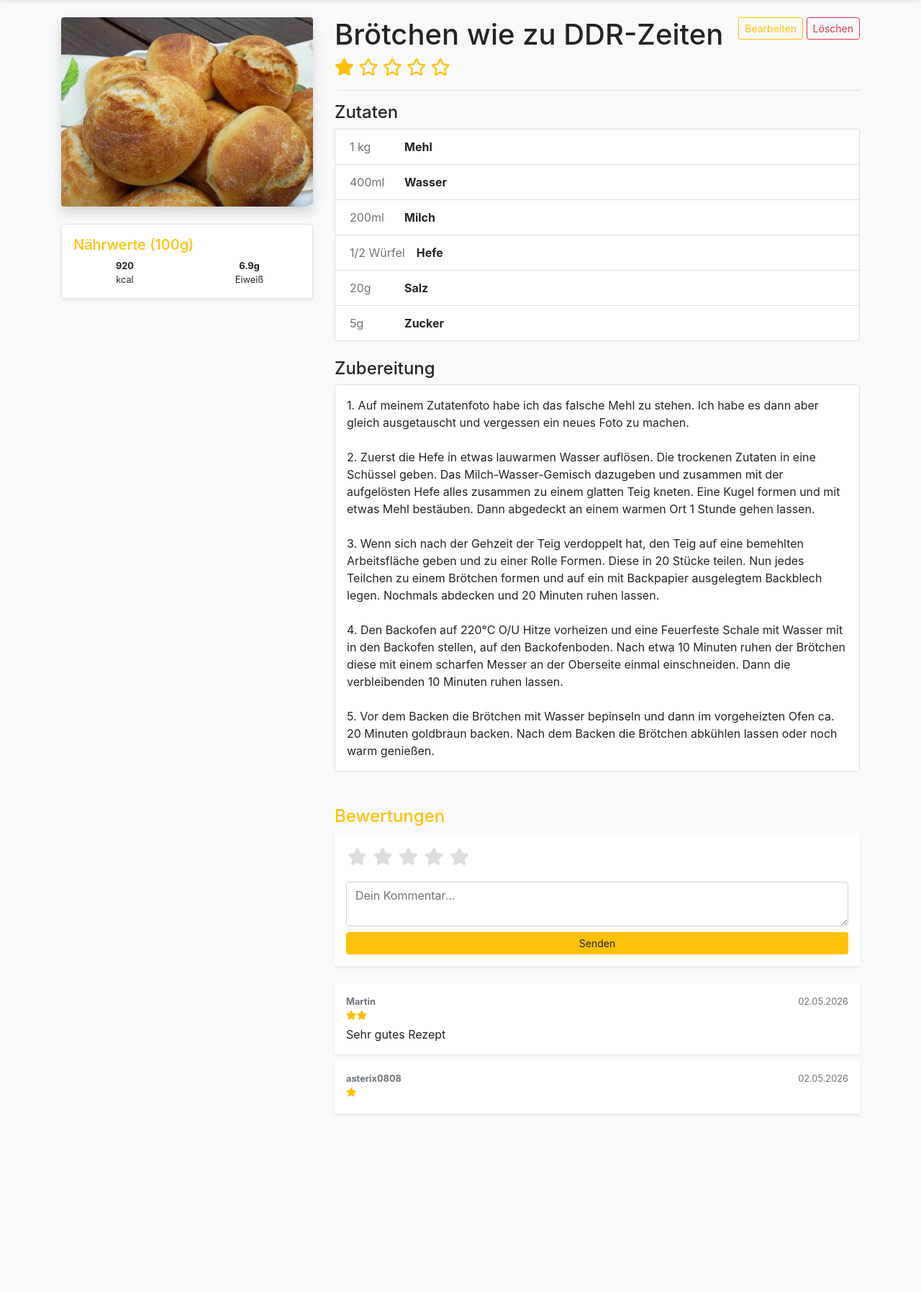
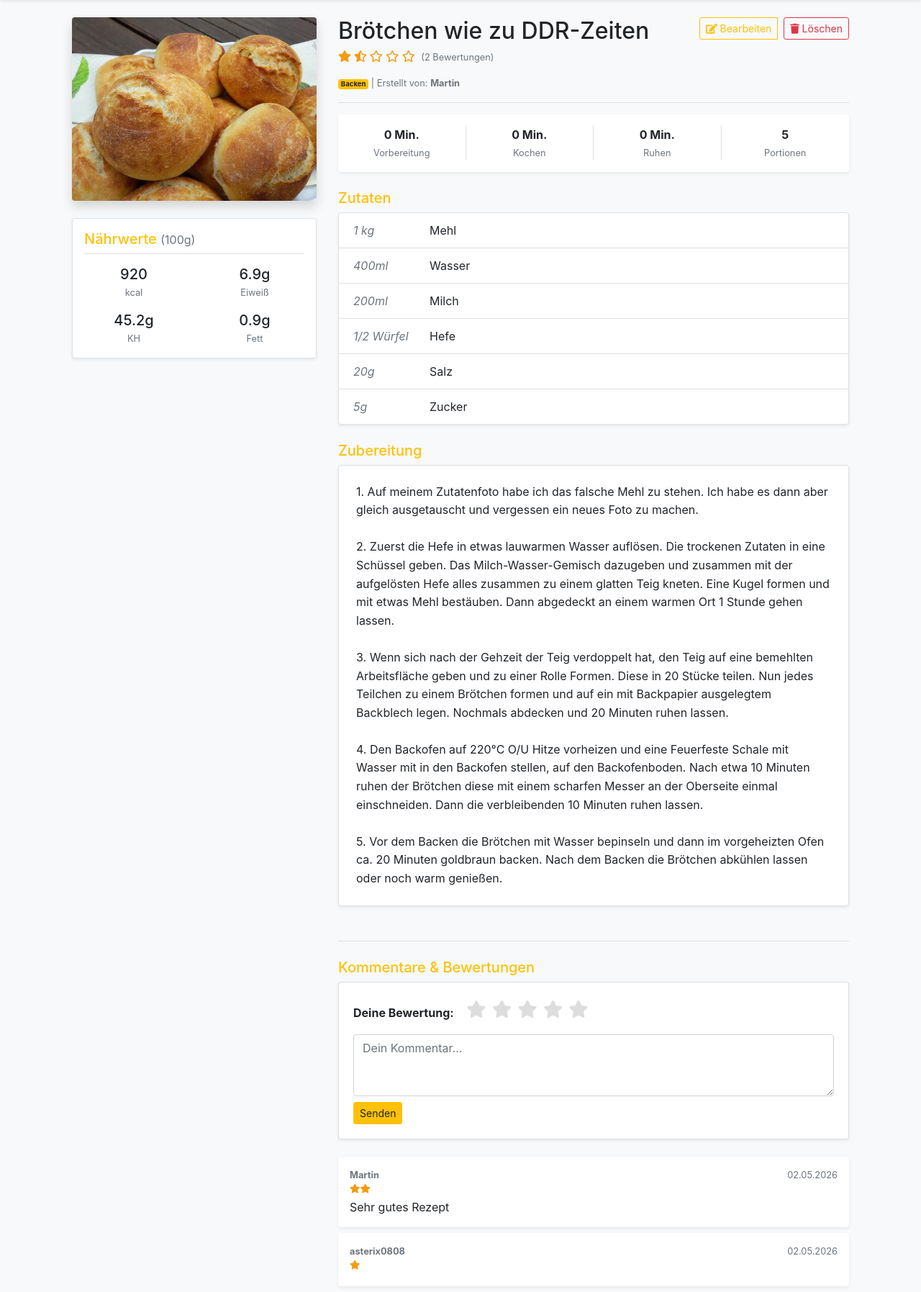
Before and after one commit to MartinSchlee/genussreise, a Flask app: page /recipe/1 in a window 1280 px wide. Shown: the part 56-1851 px from the top of the page at 72% size. Before the commit the page ends 1606 px from the top, so only its background shows below. Run offline with Flask 3, Linux system fonts and the light colour scheme; a user stored in the database is signed in; some libraries are stand-ins or nearby versions.

Commit message:
Überarbeitung Kalorienanzeige

```diff
--- a/app.py
+++ b/app.py
@@ -7,9 +7,7 @@ from werkzeug.security import generate_password_hash, check_password_hash
 from datetime import datetime
 
 app = Flask(__name__)
-
-# Konfiguration
-app.config['SECRET_KEY'] = os.environ.get('SECRET_KEY', 'genuss-reise-2026-final')
+app.config['SECRET_KEY'] = 'genuss-reise-2026-final-fixed'
 app.config['SQLALCHEMY_DATABASE_URI'] = 'sqlite:///genussreise.db'
 app.config['UPLOAD_FOLDER'] = 'static/uploads'
 
@@ -99,7 +97,7 @@ def login():
         if user and check_password_hash(user.password, request.form.get('password')):
             login_user(user)
             return redirect(url_for('index'))
-        flash('Login fehlgeschlagen. Bitte Daten prüfen.', 'danger')
+        flash('Login fehlgeschlagen.', 'danger')
     return render_template('login.html')
 
 @app.route("/register", methods=['GET', 'POST'])
@@ -107,8 +105,7 @@ def register():
     if request.method == 'POST':
         hashed_pw = generate_password_hash(request.form.get('password'))
         is_admin = (request.form.get('admin_key') == ADMIN_SECRET_KEY)
-        user = User(username=request.form.get('username'), email=request.form.get('email'),
-                    password=hashed_pw, is_admin=is_admin)
+        user = User(username=request.form.get('username'), email=request.form.get('email'), password=hashed_pw, is_admin=is_admin)
         db.session.add(user)
         db.session.commit()
         return redirect(url_for('login'))
@@ -119,10 +116,9 @@ def logout():
     logout_user()
     return redirect(url_for('index'))
 
-# --- FIX: DAS HAT GEFEHLT ---
 @app.route("/forgot-password")
 def forgot_password():
-    return "Passwort vergessen? Bitte kontaktiere den Admin. <a href='/login'>Zurück</a>"
+    return "Bitte wende dich an den Admin. <a href='/login'>Zurück</a>"
 
 @app.route("/recipe/new", methods=['GET', 'POST'])
 @login_required
@@ -187,14 +183,39 @@ def edit_recipe(recipe_id):
     recipe = Recipe.query.get_or_404(recipe_id)
     if recipe.author != current_user and not current_user.is_admin:
         abort(403)
+
     if request.method == 'POST':
-        # ... Logik zum Speichern ...
+        file = request.files.get('recipe_image')
+        if file and file.filename != '':
+            filename = secure_filename(file.filename)
+            file.save(os.path.join(app.config['UPLOAD_FOLDER'], filename))
+            recipe.image_file = filename
+
         recipe.name = request.form.get('recipe_name')
         recipe.instructions = request.form.get('instructions')
         recipe.category_id = request.form.get('category_id')
-        # (Alle anderen Felder hier auch aktualisieren...)
+        recipe.prep_time = request.form.get('prep_time') or 0
+        recipe.cook_time = request.form.get('cook_time') or 0
+        recipe.rest_time = request.form.get('rest_time') or 0
+        recipe.servings = request.form.get('servings') or 1
+        recipe.calories = request.form.get('calories') or 0
+        recipe.protein = request.form.get('protein') or 0
+        recipe.carbs = request.form.get('carbs') or 0
+        recipe.fat = request.form.get('fat') or 0
+
+        # Zutaten Reset
+        Ingredient.query.filter_by(recipe_id=recipe.id).delete()
+        ing_names = request.form.getlist('ing_name[]')
+        ing_amounts = request.form.getlist('ing_amount[]')
+        for name, amount in zip(ing_names, ing_amounts):
+            if name.strip():
+                ing = Ingredient(name=name, amount=amount, recipe_id=recipe.id)
+                db.session.add(ing)
+
         db.session.commit()
+        flash('Rezept aktualisiert!', 'success')
         return redirect(url_for('recipe_detail', recipe_id=recipe.id))
+
     return render_template('edit_recipe.html', recipe=recipe)
 
 @app.route("/recipe/<int:recipe_id>/delete", methods=['POST'])
@@ -210,8 +231,8 @@ if __name__ == '__main__':
     with app.app_context():
         db.create_all()
         if not Category.query.first():
-            cat_names = sorted(["Vorspeise", "Hauptspeise", "Dessert", "Frühstück", "Snack", "Vegan", "Vegetarisch", "Backen", "Getränke", "Salate", "Suppen", "Pasta & Nudeln", "Fleisch", "Fisch", "Schnelle Küche", "Asiatisch", "Italienisch", "Mediterran", "Aufläufe", "Eintöpfe", "Saucen & Dips", "Fingerfood", "Low Carb", "Gesund & Fit", "Meeresfrüchte"])
-            for name in cat_names:
+            cat_list = sorted(["Vorspeise", "Hauptspeise", "Dessert", "Frühstück", "Snack", "Vegan", "Vegetarisch", "Backen", "Getränke", "Salate", "Suppen", "Pasta & Nudeln", "Fleisch", "Fisch", "Schnelle Küche", "Asiatisch", "Italienisch", "Mediterran", "Aufläufe", "Eintöpfe", "Saucen & Dips", "Fingerfood", "Low Carb", "Gesund & Fit", "Meeresfrüchte"])
+            for name in cat_list:
                 db.session.add(Category(name=name))
             db.session.commit()
     app.run(debug=True)
--- a/templates/recipe_detail.html
+++ b/templates/recipe_detail.html
@@ -1,78 +1,127 @@
 {% extends "base.html" %}
+
 {% block content %}
 <style>
     .star-rating { display: inline-block; direction: rtl; }
     .star-rating input { display: none; }
     .star-rating label { color: #ddd; font-size: 1.5rem; cursor: pointer; padding: 0 2px; }
     .star-rating input:checked ~ label, .star-rating label:hover, .star-rating label:hover ~ label { color: #f39c12; }
+    .text-gold { color: #f39c12; }
 </style>
 
+<article class="container mt-4">
     <div class="row">
-    <div class="col-md-4">
-        <img src="{{ url_for('static', filename='uploads/' + recipe.image_file) }}" class="img-fluid rounded shadow mb-4">
-        <div class="p-3 bg-white border rounded shadow-sm">
-            <h5 class="text-warning">Nährwerte (100g)</h5>
-            <div class="row text-center small">
-                <div class="col-6"><strong>{{ recipe.calories }}</strong><br>kcal</div>
-                <div class="col-6"><strong>{{ recipe.protein }}g</strong><br>Eiweiß</div>
+        <!-- Linke Spalte: Bild und Nährwerte -->
+        <aside class="col-md-4">
+            {% if recipe.image_file and recipe.image_file != '' %}
+                <img src="{{ url_for('static', filename='uploads/' + recipe.image_file) }}" class="img-fluid rounded shadow mb-4" alt="Bild von {{ recipe.name }}">
+            {% else %}
+                <img src="{{ url_for('static', filename='uploads/default.jpg') }}" class="img-fluid rounded shadow mb-4" alt="Standardbild">
+            {% endif %}
+
+            <!-- FIX: Hier werden jetzt alle 4 Angaben angezeigt -->
+            <div class="p-3 bg-white border rounded shadow-sm mb-4">
+                <h5 class="border-bottom pb-2 text-warning">Nährwerte <small class="text-muted">(100g)</small></h5>
+                <div class="row text-center mt-3">
+                    <div class="col-6 mb-3">
+                        <strong class="d-block h5 mb-0">{{ recipe.calories or 0 }}</strong>
+                        <small class="text-muted">kcal</small>
+                    </div>
+                    <div class="col-6 mb-3">
+                        <strong class="d-block h5 mb-0">{{ recipe.protein or 0 }}g</strong>
+                        <small class="text-muted">Eiweiß</small>
+                    </div>
+                    <div class="col-6">
+                        <strong class="d-block h5 mb-0">{{ recipe.carbs or 0 }}g</strong>
+                        <small class="text-muted">KH</small>
+                    </div>
+                    <div class="col-6">
+                        <strong class="d-block h5 mb-0">{{ recipe.fat or 0 }}g</strong>
+                        <small class="text-muted">Fett</small>
                     </div>
                 </div>
             </div>
-    <div class="col-md-8">
-        <div class="d-flex justify-content-between">
-            <h1>{{ recipe.name }}</h1>
+        </aside>
+
+        <!-- Rechte Spalte -->
+        <section class="col-md-8">
+            <div class="d-flex justify-content-between align-items-start mb-2">
                 <div>
+                    <h1 class="h2 mb-1">{{ recipe.name }}</h1>
+                    <div class="text-gold mb-2">
+                        {% for i in range(1, 6) %}
+                            {% if avg_rating >= i %}<i class="fas fa-star"></i>
+                            {% elif avg_rating >= i - 0.5 %}<i class="fas fa-star-half-alt"></i>
+                            {% else %}<i class="far fa-star"></i>{% endif %}
+                        {% endfor %}
+                        <span class="text-muted small ml-1">({{ recipe.rating_count }} Bewertungen)</span>
+                    </div>
+                </div>
+
+                <div class="btn-group">
                     {% if current_user.is_authenticated and (recipe.author == current_user or current_user.is_admin) %}
-                    <a href="{{ url_for('edit_recipe', recipe_id=recipe.id) }}" class="btn btn-sm btn-outline-warning">Bearbeiten</a>
+                        <a href="{{ url_for('edit_recipe', recipe_id=recipe.id) }}" class="btn btn-sm btn-outline-warning mr-2"><i class="fas fa-edit"></i> Bearbeiten</a>
                     {% endif %}
-                {% if current_user.is_admin %}
-                    <form action="{{ url_for('delete_recipe', recipe_id=recipe.id) }}" method="POST" class="d-inline">
-                        <button type="submit" class="btn btn-sm btn-outline-danger">Löschen</button>
+                    {% if current_user.is_authenticated and current_user.is_admin %}
+                        <form action="{{ url_for('delete_recipe', recipe_id=recipe.id) }}" method="POST">
+                            <button type="submit" class="btn btn-sm btn-outline-danger" onclick="return confirm('Soll dieses Rezept wirklich gelöscht werden?')"><i class="fas fa-trash"></i> Löschen</button>
                         </form>
                     {% endif %}
                 </div>
             </div>
-        <div class="text-warning mb-3 h4">
-            {% for i in range(1, 6) %}
-                {% if avg_rating >= i %}<i class="fas fa-star"></i>{% else %}<i class="far fa-star"></i>{% endif %}
+
+            <p class="text-muted small"><span class="badge badge-warning">{{ recipe.category_rel.name if recipe.category_rel else 'Allgemein' }}</span> | Erstellt von: <strong>{{ recipe.author.username }}</strong></p>
+            <hr>
+
+            <div class="row mb-4 text-center bg-white py-3 rounded shadow-sm mx-0">
+                <div class="col-3 border-right"><strong>{{ recipe.prep_time or 0 }} Min.</strong><br><small class="text-muted">Vorbereitung</small></div>
+                <div class="col-3 border-right"><strong>{{ recipe.cook_time or 0 }} Min.</strong><br><small class="text-muted">Kochen</small></div>
+                <div class="col-3 border-right"><strong>{{ recipe.rest_time or 0 }} Min.</strong><br><small class="text-muted">Ruhen</small></div>
+                <div class="col-3"><strong>{{ recipe.servings or 1 }}</strong><br><small class="text-muted">Portionen</small></div>
+            </div>
+
+            <h4 class="text-warning h5 mt-4">Zutaten</h4>
+            <ul class="list-group list-group-flush mb-4 shadow-sm border rounded">
+                {% for ing in recipe.ingredients %}
+                <li class="list-group-item d-flex justify-content-start"><span class="text-muted font-italic mr-3" style="min-width: 90px;">{{ ing.amount }}</span><span>{{ ing.name }}</span></li>
+                {% endfor %}
+            </ul>
+
+            <h4 class="text-warning h5">Zubereitung</h4>
+            <div class="p-4 bg-white border rounded shadow-sm mb-5" style="white-space: pre-line; line-height: 1.6;">{{ recipe.instructions }}</div>
+
+            <!-- KOMMENTARE -->
+            <hr>
+            <h4 class="text-warning h5 mt-4">Kommentare & Bewertungen</h4>
+            {% if current_user.is_authenticated %}
+            <div class="card mb-4 shadow-sm">
+                <div class="card-body">
+                    <form method="POST">
+                        <div class="form-group mb-2 d-flex align-items-center">
+                            <label class="font-weight-bold mr-3 mb-0">Deine Bewertung:</label>
+                            <div class="star-rating">
+                                {% for i in range(5, 0, -1) %}
+                                <input type="radio" id="star{{i}}" name="rating" value="{{i}}"><label for="star{{i}}" title="{{i}} Sterne"><i class="fas fa-star"></i></label>
                                 {% endfor %}
                             </div>
-        <hr>
-        <h4>Zutaten</h4>
-        <ul class="list-group mb-4">
-            {% for ing in recipe.ingredients %}
-            <li class="list-group-item d-flex">
-                <span class="text-muted mr-3" style="min-width: 60px;">{{ ing.amount }}</span><strong>{{ ing.name }}</strong>
-            </li>
-            {% endfor %}
-        </ul>
-        <h4>Zubereitung</h4>
-        <div class="p-3 bg-white border rounded" style="white-space: pre-line;">{{ recipe.instructions }}</div>
-
-        <h4 class="mt-5 text-warning">Bewertungen</h4>
-        {% if current_user.is_authenticated %}
-        <form method="POST" class="card p-3 mb-4 shadow-sm border-0">
-            <div class="star-rating mb-2">
-                {% for i in range(5, 0, -1) %}
-                <input type="radio" id="star{{i}}" name="rating" value="{{i}}"><label for="star{{i}}"><i class="fas fa-star"></i></label>
-                {% endfor %}
                         </div>
-            <textarea name="content" class="form-control mb-2" placeholder="Dein Kommentar..."></textarea>
+                        <textarea name="content" class="form-control mb-2" rows="3" placeholder="Dein Kommentar..."></textarea>
                         <button type="submit" class="btn btn-warning btn-sm">Senden</button>
                     </form>
+                </div>
+            </div>
             {% endif %}
 
+            <div class="mt-4">
                 {% for comment in recipe.comments %}
                 <div class="card mb-2 border-0 shadow-sm p-3">
-            <div class="d-flex justify-content-between small text-muted">
-                <strong>{{ comment.author.username }}</strong><span>{{ comment.date_posted.strftime('%d.%m.%Y') }}</span>
-            </div>
-            <div class="text-warning small mb-1">
-                {% if comment.rating %}{% for _ in range(comment.rating) %}<i class="fas fa-star"></i>{% endfor %}{% endif %}
-            </div>
+                    <div class="d-flex justify-content-between small text-muted"><strong>{{ comment.author.username }}</strong><span>{{ comment.date_posted.strftime('%d.%m.%Y') }}</span></div>
+                    {% if comment.rating %}<div class="text-gold mb-1 small">{% for _ in range(comment.rating) %}<i class="fas fa-star"></i>{% endfor %}</div>{% endif %}
                     <p class="mb-0">{{ comment.content }}</p>
                 </div>
                 {% endfor %}
             </div>
+        </section>
     </div>
+</article>
 {% endblock %}
```
Lines whose indentation alone changed are shown as unchanged.
